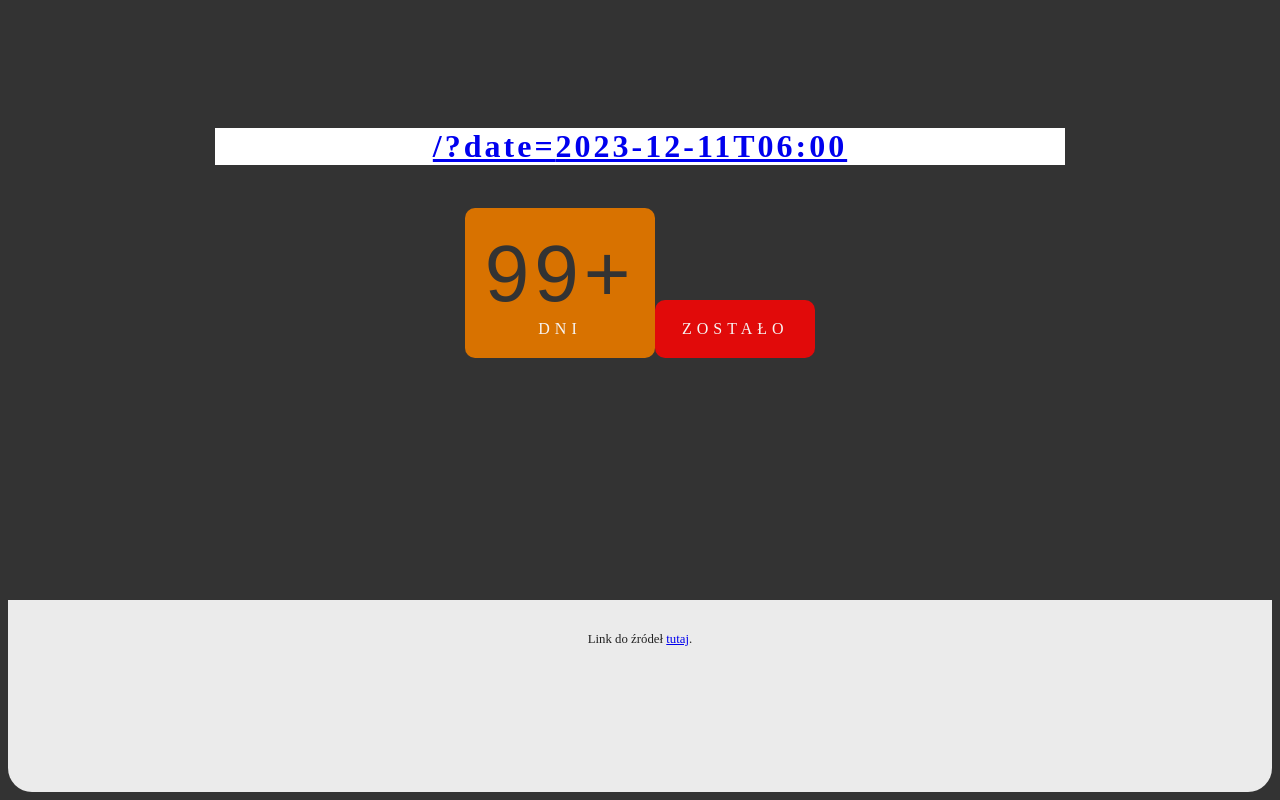
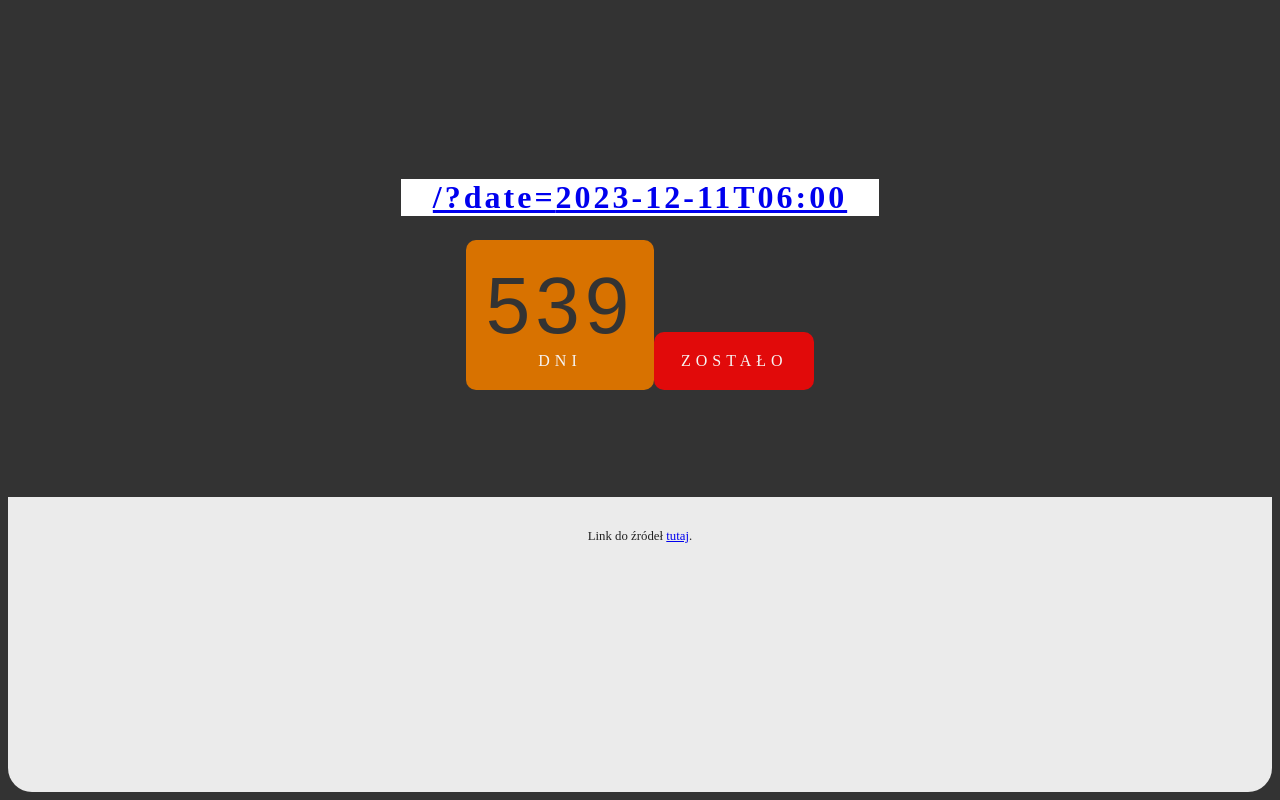
Before and after one commit to adampaulukanis/countdown, a plain HTML site: page index.html in a window 1280 px wide. Drawn offline with Linux system fonts and the light colour scheme.

Commit message:
Indent tab eq 4 spaces

```diff
--- a/function.js
+++ b/function.js
@@ -3,17 +3,6 @@ function returnDate(search) {
     let dateParam = new URLSearchParams(search);
     return dateParam.get('date');
 }
-
-(function (_) {
-  'use strict';
-  const h1a = document.querySelector('h1 a');
-  const year = new Date().getFullYear();
-  const findDate = returnDate(location.search) || h1a.innerText;
-  const chooseDate = new Date(findDate).getTime();
-
-  let href = findDate;
-  h1a.setAttribute('href', '/?date=' + href);
-  h1a.innerText = href;
 
 function padZero(number) {
     let numberString = String(number);
@@ -23,23 +12,37 @@ function returnDate(search) {
     return numberString;
 }
 
+(function (_) {
+    'use strict';
+    const h1a = document.querySelector('h1 a');
+    const year = new Date().getFullYear();
+    const findDate = returnDate(location.search) || h1a.innerText;
+    const chooseDate = new Date(findDate).getTime();
+    console.log(location.search, findDate);
+
+    let href = findDate;
+    h1a.setAttribute('href', '/?date=' + href);
+    h1a.innerText = href;
+
     let countdown = setInterval(function () {
         const today = new Date().getTime();
         const diff = chooseDate - today;
 
-    let days = Math.floor(diff / (1000 * 60 * 60 * 24));
-    let hours = Math.floor((diff % (1000 * 60 * 60 * 24)) / (1000 * 60 * 60));
-    let minutes = Math.floor((diff % (1000 * 60 * 60)) / (1000 * 60));
-    let seconds = Math.floor((diff % (1000 * 60)) / 1000);
+        let days    = Math.floor(diff / (1000 * 60 * 60 * 24));
 
-    if (days > 99) {
-      days = '99+';
+        console.log(`days=${days}`);
+        if (isNaN(days)) return;
+
+        if (days > 99 || days < -90) {
             document.getElementById('countdown').innerHTML =
             '<div class="days"><div class="c-number">' +
                 days +
                 '</div>dni</div>' +
                 '<div class="left">ZOSTAŁO</div></div>';
         } else {
+            let hours   = Math.floor((diff % (1000 * 60 * 60 * 24)) / (1000 * 60 * 60));
+            let minutes = Math.floor((diff % (1000 * 60 * 60)) / (1000 * 60));
+            let seconds = Math.floor((diff % (1000 * 60)) / 1000);
             days = padZero(days);
             hours = padZero(hours);
             minutes = padZero(minutes);
--- a/style.css
+++ b/style.css
@@ -14,8 +14,10 @@ body {
 main {
     margin: auto;
     overflow: hidden;
+    /*
     width: 850px;
     height: 480px;
+    */
 }
 
 h1 {
```
Also changed, not shown: index.html (+1 -1 lines). Lines whose indentation alone changed are shown as unchanged.
